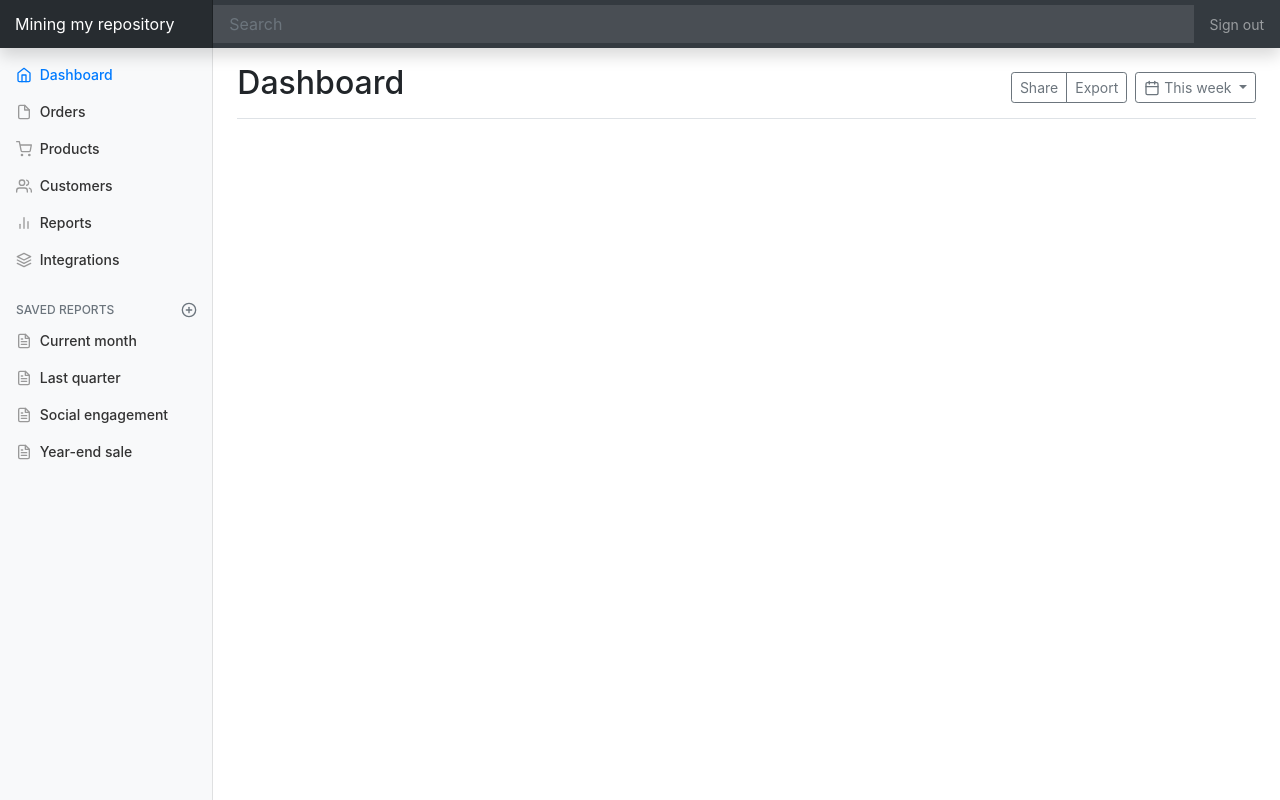
After one commit to renatabrasil/mining_my_repository, a Django app: template contributions/templates/base.html in a window 1280 px wide. The commit adds this page. Run offline with Django 3.2, Linux system fonts and the light colour scheme; the template is opened without the code that fills it, so the values that code supplies are empty; some libraries are stand-ins or nearby versions.

Commit message:
Inclusao do template bootstrap e da informacao do arquivo do tipo java

```diff
--- /dev/null
+++ b/contributions/static/contributions/dashboard.css
@@ -0,0 +1,106 @@
+body {
+  font-size: .875rem;
+}
+
+.feather {
+  width: 16px;
+  height: 16px;
+  vertical-align: text-bottom;
+}
+
+/*
+ * Sidebar
+ */
+
+.sidebar {
+  position: fixed;
+  top: 0;
+  bottom: 0;
+  left: 0;
+  z-index: 100; /* Behind the navbar */
+  padding: 48px 0 0; /* Height of navbar */
+  box-shadow: inset -1px 0 0 rgba(0, 0, 0, .1);
+}
+
+.sidebar-sticky {
+  position: relative;
+  top: 0;
+  height: calc(100vh - 48px);
+  padding-top: .5rem;
+  overflow-x: hidden;
+  overflow-y: auto; /* Scrollable contents if viewport is shorter than content. */
+}
+
+@supports ((position: -webkit-sticky) or (position: sticky)) {
+  .sidebar-sticky {
+    position: -webkit-sticky;
+    position: sticky;
+  }
+}
+
+.sidebar .nav-link {
+  font-weight: 500;
+  color: #333;
+}
+
+.sidebar .nav-link .feather {
+  margin-right: 4px;
+  color: #999;
+}
+
+.sidebar .nav-link.active {
+  color: #007bff;
+}
+
+.sidebar .nav-link:hover .feather,
+.sidebar .nav-link.active .feather {
+  color: inherit;
+}
+
+.sidebar-heading {
+  font-size: .75rem;
+  text-transform: uppercase;
+}
+
+/*
+ * Content
+ */
+
+[role="main"] {
+  padding-top: 133px; /* Space for fixed navbar */
+}
+
+@media (min-width: 768px) {
+  [role="main"] {
+    padding-top: 48px; /* Space for fixed navbar */
+  }
+}
+
+/*
+ * Navbar
+ */
+
+.navbar-brand {
+  padding-top: .75rem;
+  padding-bottom: .75rem;
+  font-size: 1rem;
+  background-color: rgba(0, 0, 0, .25);
+  box-shadow: inset -1px 0 0 rgba(0, 0, 0, .25);
+}
+
+.navbar .form-control {
+  padding: .75rem 1rem;
+  border-width: 0;
+  border-radius: 0;
+}
+
+.form-control-dark {
+  color: #fff;
+  background-color: rgba(255, 255, 255, .1);
+  border-color: rgba(255, 255, 255, .1);
+}
+
+.form-control-dark:focus {
+  border-color: transparent;
+  box-shadow: 0 0 0 3px rgba(255, 255, 255, .25);
+}
--- /dev/null
+++ b/contributions/templates/base.html
@@ -0,0 +1,154 @@
+{% load static %}
+
+<html lang="en">
+<head>
+    <meta name="author" content="Mark Otto, Jacob Thornton, and Bootstrap contributors">
+    <link rel="canonical" href="https://getbootstrap.com/docs/4.3/examples/dashboard/">
+    <link rel="stylesheet" href="https://stackpath.bootstrapcdn.com/bootstrap/4.3.1/css/bootstrap.min.css" integrity="sha384-ggOyR0iXCbMQv3Xipma34MD+dH/1fQ784/j6cY/iJTQUOhcWr7x9JvoRxT2MZw1T" crossorigin="anonymous">
+    <script src="https://code.jquery.com/jquery-3.3.1.slim.min.js" integrity="sha384-q8i/X+965DzO0rT7abK41JStQIAqVgRVzpbzo5smXKp4YfRvH+8abtTE1Pi6jizo" crossorigin="anonymous"></script>
+    <script src="https://cdnjs.cloudflare.com/ajax/libs/popper.js/1.14.7/umd/popper.min.js" integrity="sha384-UO2eT0CpHqdSJQ6hJty5KVphtPhzWj9WO1clHTMGa3JDZwrnQq4sF86dIHNDz0W1" crossorigin="anonymous"></script>
+    <script src="https://stackpath.bootstrapcdn.com/bootstrap/4.3.1/js/bootstrap.min.js" integrity="sha384-JjSmVgyd0p3pXB1rRibZUAYoIIy6OrQ6VrjIEaFf/nJGzIxFDsf4x0xIM+B07jRM" crossorigin="anonymous"></script>
+    <link href="{% static "contributions/dashboard.css" %}" rel="stylesheet">
+    {% load mathfilters %}
+    <style>
+      .bd-placeholder-img {
+        font-size: 1.125rem;
+        text-anchor: middle;
+        -webkit-user-select: none;
+        -moz-user-select: none;
+        -ms-user-select: none;
+        user-select: none;
+      }
+
+      @media (min-width: 768px) {
+        .bd-placeholder-img-lg {
+          font-size: 3.5rem;
+        }
+      }
+    </style>
+    <title>{% block title %}Mining my repository{% endblock %}</title>
+</head>
+
+<body>
+
+    <nav class="navbar navbar-dark fixed-top bg-dark flex-md-nowrap p-0 shadow">
+      <a class="navbar-brand col-sm-3 col-md-2 mr-0" href="https://getbootstrap.com/docs/4.3/examples/dashboard/#">Mining my repository</a>
+      <input class="form-control form-control-dark w-100" type="text" placeholder="Search" aria-label="Search">
+      <ul class="navbar-nav px-3">
+        <li class="nav-item text-nowrap">
+          <a class="nav-link" href="https://getbootstrap.com/docs/4.3/examples/dashboard/#">Sign out</a>
+        </li>
+      </ul>
+    </nav>
+
+    <div class="container-fluid">
+      <div class="row">
+        <nav class="col-md-2 d-none d-md-block bg-light sidebar">
+          <div id="sidebar">
+        {% block sidebar %}
+        <div class="sidebar-sticky">
+            <ul class="nav flex-column">
+              <li class="nav-item">
+                <a class="nav-link active" href="https://getbootstrap.com/docs/4.3/examples/dashboard/#">
+                  <svg xmlns="http://www.w3.org/2000/svg" width="24" height="24" viewBox="0 0 24 24" fill="none" stroke="currentColor" stroke-width="2" stroke-linecap="round" stroke-linejoin="round" class="feather feather-home"><path d="M3 9l9-7 9 7v11a2 2 0 0 1-2 2H5a2 2 0 0 1-2-2z"></path><polyline points="9 22 9 12 15 12 15 22"></polyline></svg>
+                  Dashboard <span class="sr-only">(current)</span>
+                </a>
+              </li>
+              <li class="nav-item">
+                <a class="nav-link" href="https://getbootstrap.com/docs/4.3/examples/dashboard/#">
+                  <svg xmlns="http://www.w3.org/2000/svg" width="24" height="24" viewBox="0 0 24 24" fill="none" stroke="currentColor" stroke-width="2" stroke-linecap="round" stroke-linejoin="round" class="feather feather-file"><path d="M13 2H6a2 2 0 0 0-2 2v16a2 2 0 0 0 2 2h12a2 2 0 0 0 2-2V9z"></path><polyline points="13 2 13 9 20 9"></polyline></svg>
+                  Orders
+                </a>
+              </li>
+              <li class="nav-item">
+                <a class="nav-link" href="https://getbootstrap.com/docs/4.3/examples/dashboard/#">
+                  <svg xmlns="http://www.w3.org/2000/svg" width="24" height="24" viewBox="0 0 24 24" fill="none" stroke="currentColor" stroke-width="2" stroke-linecap="round" stroke-linejoin="round" class="feather feather-shopping-cart"><circle cx="9" cy="21" r="1"></circle><circle cx="20" cy="21" r="1"></circle><path d="M1 1h4l2.68 13.39a2 2 0 0 0 2 1.61h9.72a2 2 0 0 0 2-1.61L23 6H6"></path></svg>
+                  Products
+                </a>
+              </li>
+              <li class="nav-item">
+                <a class="nav-link" href="https://getbootstrap.com/docs/4.3/examples/dashboard/#">
+                  <svg xmlns="http://www.w3.org/2000/svg" width="24" height="24" viewBox="0 0 24 24" fill="none" stroke="currentColor" stroke-width="2" stroke-linecap="round" stroke-linejoin="round" class="feather feather-users"><path d="M17 21v-2a4 4 0 0 0-4-4H5a4 4 0 0 0-4 4v2"></path><circle cx="9" cy="7" r="4"></circle><path d="M23 21v-2a4 4 0 0 0-3-3.87"></path><path d="M16 3.13a4 4 0 0 1 0 7.75"></path></svg>
+                  Customers
+                </a>
+              </li>
+              <li class="nav-item">
+                <a class="nav-link" href="https://getbootstrap.com/docs/4.3/examples/dashboard/#">
+                  <svg xmlns="http://www.w3.org/2000/svg" width="24" height="24" viewBox="0 0 24 24" fill="none" stroke="currentColor" stroke-width="2" stroke-linecap="round" stroke-linejoin="round" class="feather feather-bar-chart-2"><line x1="18" y1="20" x2="18" y2="10"></line><line x1="12" y1="20" x2="12" y2="4"></line><line x1="6" y1="20" x2="6" y2="14"></line></svg>
+                  Reports
+                </a>
+              </li>
+              <li class="nav-item">
+                <a class="nav-link" href="https://getbootstrap.com/docs/4.3/examples/dashboard/#">
+                  <svg xmlns="http://www.w3.org/2000/svg" width="24" height="24" viewBox="0 0 24 24" fill="none" stroke="currentColor" stroke-width="2" stroke-linecap="round" stroke-linejoin="round" class="feather feather-layers"><polygon points="12 2 2 7 12 12 22 7 12 2"></polygon><polyline points="2 17 12 22 22 17"></polyline><polyline points="2 12 12 17 22 12"></polyline></svg>
+                  Integrations
+                </a>
+              </li>
+            </ul>
+
+            <h6 class="sidebar-heading d-flex justify-content-between align-items-center px-3 mt-4 mb-1 text-muted">
+              <span>Saved reports</span>
+              <a class="d-flex align-items-center text-muted" href="https://getbootstrap.com/docs/4.3/examples/dashboard/#">
+                <svg xmlns="http://www.w3.org/2000/svg" width="24" height="24" viewBox="0 0 24 24" fill="none" stroke="currentColor" stroke-width="2" stroke-linecap="round" stroke-linejoin="round" class="feather feather-plus-circle"><circle cx="12" cy="12" r="10"></circle><line x1="12" y1="8" x2="12" y2="16"></line><line x1="8" y1="12" x2="16" y2="12"></line></svg>
+              </a>
+            </h6>
+            <ul class="nav flex-column mb-2">
+              <li class="nav-item">
+                <a class="nav-link" href="https://getbootstrap.com/docs/4.3/examples/dashboard/#">
+                  <svg xmlns="http://www.w3.org/2000/svg" width="24" height="24" viewBox="0 0 24 24" fill="none" stroke="currentColor" stroke-width="2" stroke-linecap="round" stroke-linejoin="round" class="feather feather-file-text"><path d="M14 2H6a2 2 0 0 0-2 2v16a2 2 0 0 0 2 2h12a2 2 0 0 0 2-2V8z"></path><polyline points="14 2 14 8 20 8"></polyline><line x1="16" y1="13" x2="8" y2="13"></line><line x1="16" y1="17" x2="8" y2="17"></line><polyline points="10 9 9 9 8 9"></polyline></svg>
+                  Current month
+                </a>
+              </li>
+              <li class="nav-item">
+                <a class="nav-link" href="https://getbootstrap.com/docs/4.3/examples/dashboard/#">
+                  <svg xmlns="http://www.w3.org/2000/svg" width="24" height="24" viewBox="0 0 24 24" fill="none" stroke="currentColor" stroke-width="2" stroke-linecap="round" stroke-linejoin="round" class="feather feather-file-text"><path d="M14 2H6a2 2 0 0 0-2 2v16a2 2 0 0 0 2 2h12a2 2 0 0 0 2-2V8z"></path><polyline points="14 2 14 8 20 8"></polyline><line x1="16" y1="13" x2="8" y2="13"></line><line x1="16" y1="17" x2="8" y2="17"></line><polyline points="10 9 9 9 8 9"></polyline></svg>
+                  Last quarter
+                </a>
+              </li>
+              <li class="nav-item">
+                <a class="nav-link" href="https://getbootstrap.com/docs/4.3/examples/dashboard/#">
+                  <svg xmlns="http://www.w3.org/2000/svg" width="24" height="24" viewBox="0 0 24 24" fill="none" stroke="currentColor" stroke-width="2" stroke-linecap="round" stroke-linejoin="round" class="feather feather-file-text"><path d="M14 2H6a2 2 0 0 0-2 2v16a2 2 0 0 0 2 2h12a2 2 0 0 0 2-2V8z"></path><polyline points="14 2 14 8 20 8"></polyline><line x1="16" y1="13" x2="8" y2="13"></line><line x1="16" y1="17" x2="8" y2="17"></line><polyline points="10 9 9 9 8 9"></polyline></svg>
+                  Social engagement
+                </a>
+              </li>
+              <li class="nav-item">
+                <a class="nav-link" href="https://getbootstrap.com/docs/4.3/examples/dashboard/#">
+                  <svg xmlns="http://www.w3.org/2000/svg" width="24" height="24" viewBox="0 0 24 24" fill="none" stroke="currentColor" stroke-width="2" stroke-linecap="round" stroke-linejoin="round" class="feather feather-file-text"><path d="M14 2H6a2 2 0 0 0-2 2v16a2 2 0 0 0 2 2h12a2 2 0 0 0 2-2V8z"></path><polyline points="14 2 14 8 20 8"></polyline><line x1="16" y1="13" x2="8" y2="13"></line><line x1="16" y1="17" x2="8" y2="17"></line><polyline points="10 9 9 9 8 9"></polyline></svg>
+                  Year-end sale
+                </a>
+              </li>
+            </ul>
+          </div>
+        {% endblock %}
+    </div>
+
+
+        </nav>
+
+        <main role="main" class="col-md-9 ml-sm-auto col-lg-10 px-4"><div class="chartjs-size-monitor" style="position: absolute; left: 0px; top: 0px; right: 0px; bottom: 0px; overflow: hidden; pointer-events: none; visibility: hidden; z-index: -1;"><div class="chartjs-size-monitor-expand" style="position:absolute;left:0;top:0;right:0;bottom:0;overflow:hidden;pointer-events:none;visibility:hidden;z-index:-1;"><div style="position:absolute;width:1000000px;height:1000000px;left:0;top:0"></div></div><div class="chartjs-size-monitor-shrink" style="position:absolute;left:0;top:0;right:0;bottom:0;overflow:hidden;pointer-events:none;visibility:hidden;z-index:-1;"><div style="position:absolute;width:200%;height:200%;left:0; top:0"></div></div></div>
+          <div class="d-flex justify-content-between flex-wrap flex-md-nowrap align-items-center pt-3 pb-2 mb-3 border-bottom">
+            <h1 class="h2">Dashboard</h1>
+            <div class="btn-toolbar mb-2 mb-md-0">
+              <div class="btn-group mr-2">
+                <button type="button" class="btn btn-sm btn-outline-secondary">Share</button>
+                <button type="button" class="btn btn-sm btn-outline-secondary">Export</button>
+              </div>
+              <button type="button" class="btn btn-sm btn-outline-secondary dropdown-toggle">
+                <svg xmlns="http://www.w3.org/2000/svg" width="24" height="24" viewBox="0 0 24 24" fill="none" stroke="currentColor" stroke-width="2" stroke-linecap="round" stroke-linejoin="round" class="feather feather-calendar"><rect x="3" y="4" width="18" height="18" rx="2" ry="2"></rect><line x1="16" y1="2" x2="16" y2="6"></line><line x1="8" y1="2" x2="8" y2="6"></line><line x1="3" y1="10" x2="21" y2="10"></line></svg>
+                This week
+              </button>
+            </div>
+          </div>
+
+          <div id="content">
+            {% block content %}{% endblock %}
+          </div>
+
+        </main>
+      </div>
+    </div>
+
+
+
+</body>
+</html>
--- a/contributions/urls.py
+++ b/contributions/urls.py
@@ -1,7 +1,8 @@
-from django.urls import path
+from django.urls import path, include
 from . import views
 
 urlpatterns = [
     path('', views.index, name='index'),
     path('<int:commit_id>/', views.detail, name='detail'),
+    path('developers/<int:committer_id>/', views.detail_in_committer,),
 ]
--- a/mining_my_repository/settings.py
+++ b/mining_my_repository/settings.py
@@ -117,6 +117,12 @@ USE_TZ = True
 
 
 # Static files (CSS, JavaScript, Images)
+
 # https://docs.djangoproject.com/en/2.2/howto/static-files/
 
 STATIC_URL = '/static/'
+
+STATICFILES_DIRS = [
+    os.path.join(BASE_DIR, "static"),
+    '/var/www/static/',
+]
--- a/mining_my_repository/urls.py
+++ b/mining_my_repository/urls.py
@@ -18,5 +18,6 @@ from django.urls import include, path
 
 urlpatterns = [
 	path('contributions/', include('contributions.urls')),
+    # path('contributions/developer/', include('contributions.developers.urls')),
     path('admin/', admin.site.urls),
 ]
```
Also changed, not shown: contributions/models.py (+49 -2 lines), contributions/templates/contributions/detail.html (+23 -16 lines), contributions/templates/contributions/index.html (+53 -7 lines), contributions/templates/developers/detail.html (added, +10 -0 lines), contributions/templatetags/contributions_extra.py (added, +8 -0 lines), contributions/views.py (+62 -7 lines), contributions/migrations/0008_modification_delta.py (added), contributions/migrations/0009_auto_20190926_1632.py (added), contributions/migrations/0010_auto_20190926_1640.py (added), contributions/migrations/0011_auto_20190926_1643.py (added), contributions/templatetags/__init__.py (added).
